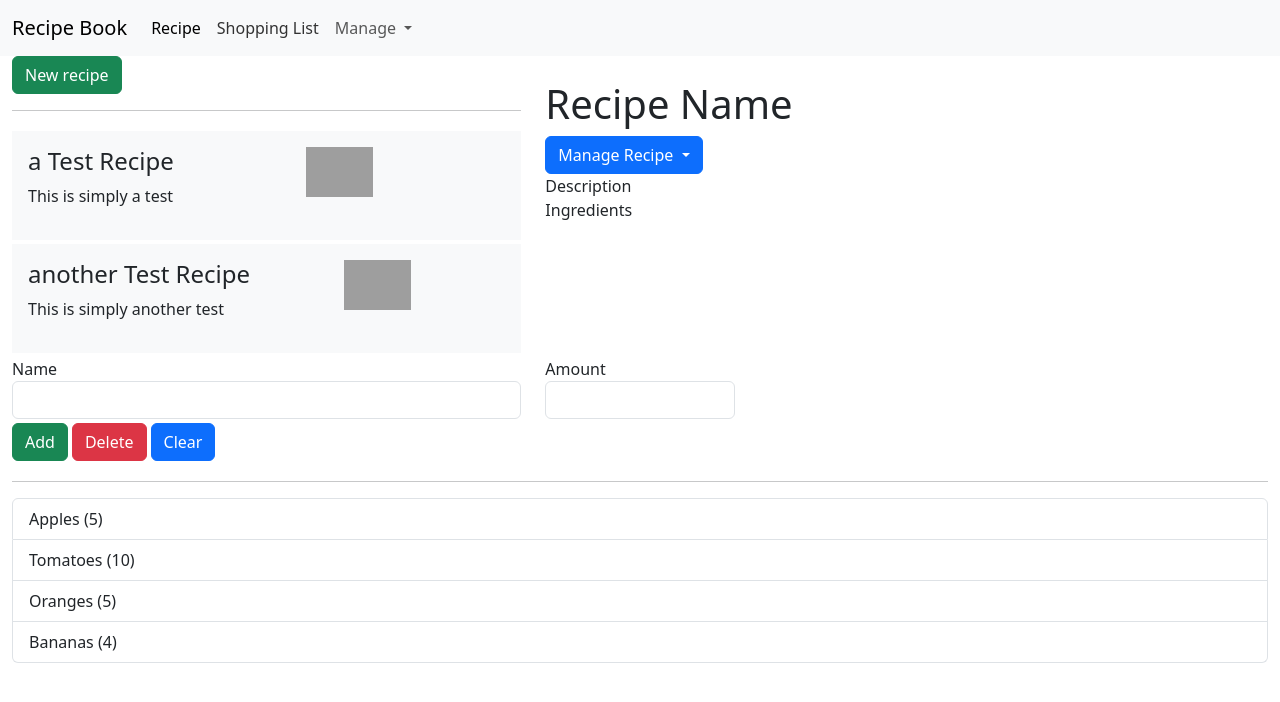
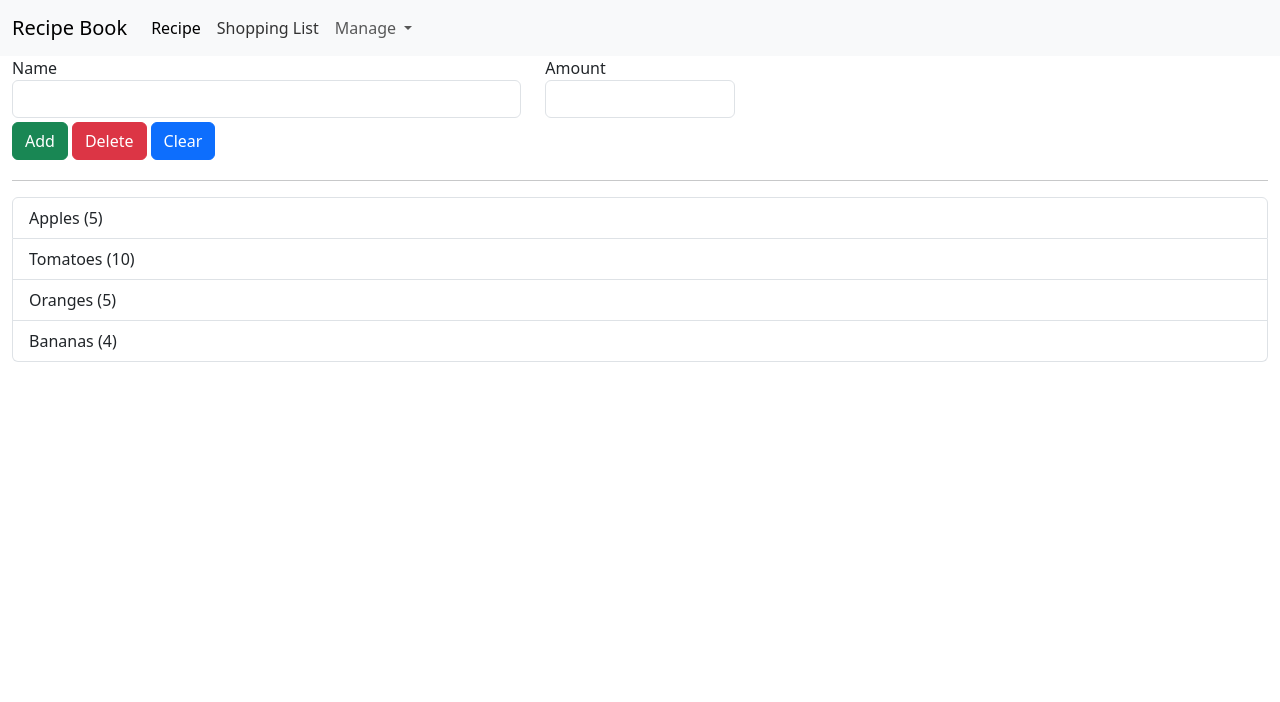
Before and after one commit to JustinWelsh/Angular-workspace, an Angular app in the folder recipe-book-app/: page / in a window 1280 px wide. Both pictures are taken after a click on the link "Shopping List". Shown: the top 702 px of the page. Built offline with nearby package versions, Linux system fonts and the light colour scheme; grey boxes are pictures that could not be loaded.

Commit message:
added conditonal rendering feature

```diff
--- a/recipe-book-app/src/app/app.component.html
+++ b/recipe-book-app/src/app/app.component.html
@@ -1,9 +1,9 @@
-<app-header></app-header>
+<app-header (featureSelected)="onNavigate($event)"></app-header>
 <div class="container-fluid">
   <div class="row">
     <div class="col-md-12">
-      <app-recipes></app-recipes>
-      <app-shopping-list></app-shopping-list>
+      <app-recipes *ngIf="loadedFeature === 'recipe'"></app-recipes>
+      <app-shopping-list *ngIf="loadedFeature !== 'recipe'"></app-shopping-list>
     </div>
   </div>
 </div>
--- a/recipe-book-app/src/app/app.component.ts
+++ b/recipe-book-app/src/app/app.component.ts
@@ -7,4 +7,9 @@ import { Component } from '@angular/core';
 })
 export class AppComponent {
   title = 'test-app';
+  loadedFeature: string = 'recipe';
+
+  onNavigate(feature: string) {
+    this.loadedFeature = feature;
+  }
 }
--- a/recipe-book-app/src/app/components/header/header.component.html
+++ b/recipe-book-app/src/app/components/header/header.component.html
@@ -7,10 +7,10 @@
       <div class="collapse navbar-collapse" id="navbarSupportedContent">
         <ul class="navbar-nav me-auto mb-2 mb-lg-0">
           <li class="nav-item">
-            <a class="nav-link active" aria-current="page" href="#">Recipe</a>
+            <a class="nav-link active" aria-current="page" href="#" (click)="onSelect('recipe')">Recipe</a>
           </li>
           <li class="nav-item">
-            <a class="nav-link" href="#">Shopping List</a>
+            <a class="nav-link" href="#" (click)="onSelect('shopping-list')">Shopping List</a>
           </li>
           <li class="nav-item dropdown">
             <a class="nav-link dropdown-toggle" href="#" role="button" data-bs-toggle="dropdown" aria-expanded="false">
--- a/recipe-book-app/src/app/components/header/header.component.ts
+++ b/recipe-book-app/src/app/components/header/header.component.ts
@@ -1,4 +1,4 @@
-import { Component } from '@angular/core';
+import { Component, EventEmitter, Output } from '@angular/core';
 
 @Component({
   selector: 'app-header',
@@ -7,4 +7,10 @@ import { Component } from '@angular/core';
 })
 export class HeaderComponent {
 
+  @Output() featureSelected = new EventEmitter<string>();
+
+  onSelect(feature: string) {
+    console.log(feature);
+    this.featureSelected.emit(feature)
+  }
 }
```
